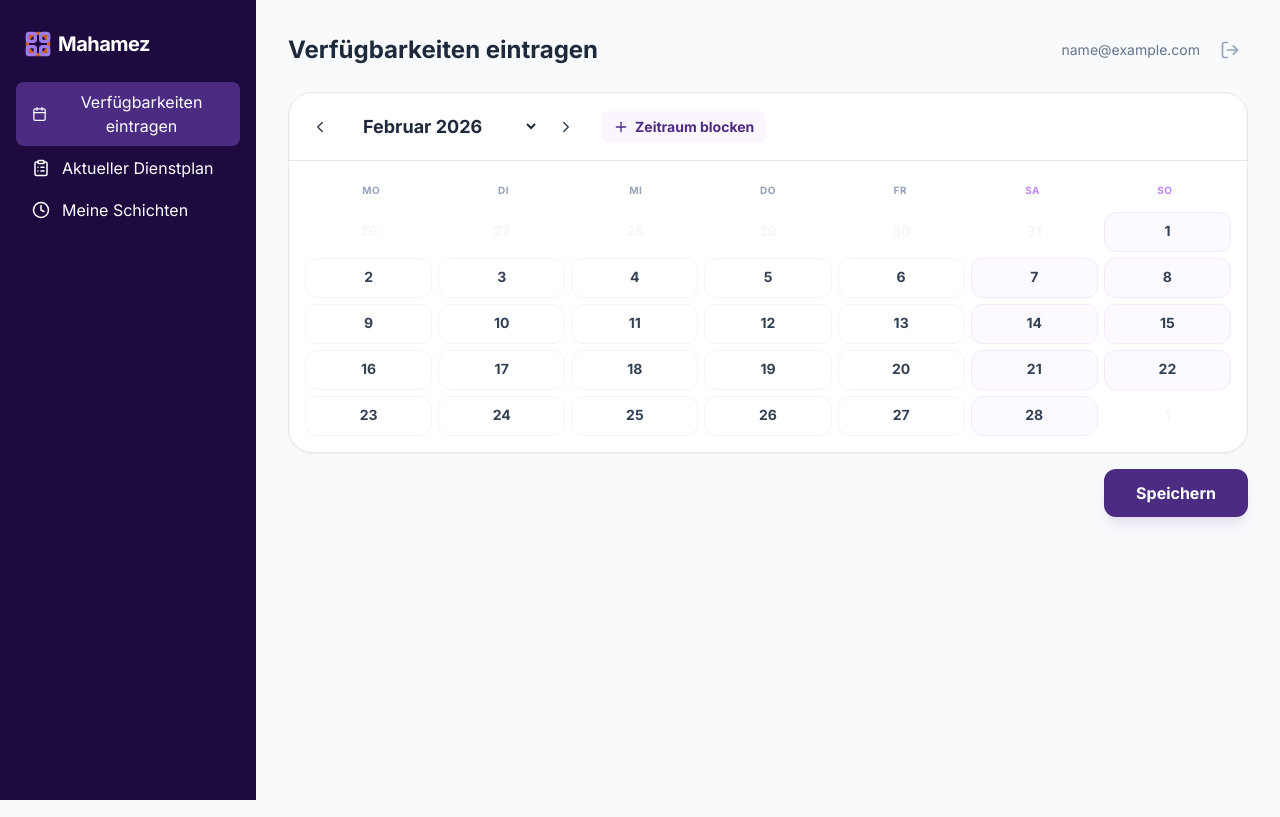
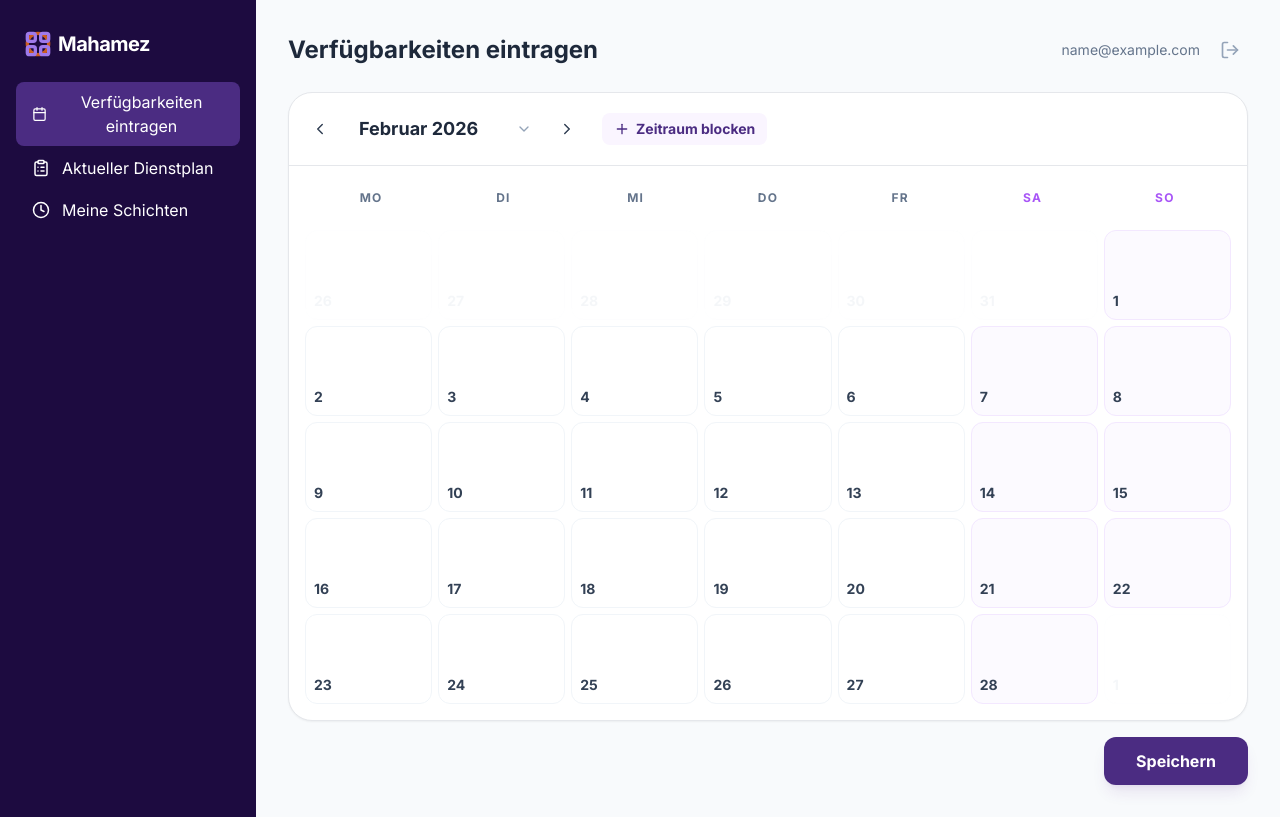
Before and after one commit to ilyasbuss/Mahamez, a React (Vite) app: page /availability in a window 1280 px wide. Both pictures are taken after typing "name@example.com", "Sample123" into the empty fields and a click on the button "Anmelden". Built offline with nearby package versions, Linux system fonts and the light colour scheme.

Commit message:
Redesign availability calendar and add school holidays for 2026

```diff
--- a/src/components/employee/AvailabilityCalendar.tsx
+++ b/src/components/employee/AvailabilityCalendar.tsx
@@ -3,7 +3,7 @@ import { format, startOfMonth, endOfMonth, eachDayOfInterval, addMonths, subMont
 import { de } from 'date-fns/locale';
 import { ChevronLeft, ChevronRight, Ban, Clock, X, Plus } from 'lucide-react';
 import { PartialAvailability, AvailabilityStatus } from '../../types';
-import { getHolidayStates, isHoliday, HOLIDAYS_2026 } from '../../constants/holidays';
+import { getHolidayStates, isHoliday, HOLIDAYS_2026, isSchoolHoliday } from '../../constants/holidays';
 
 interface AvailabilityCalendarProps {
     currentMonth: Date;
@@ -114,9 +114,9 @@ const AvailabilityCalendar: React.FC<AvailabilityCalendarProps> = ({
         }
     };
 
-    // Generate month options for jump selector (current year +/- 1 year)
+    // Generate month options for jump selector (-2 months to +6 months)
     const monthOptions = [];
-    for (let i = -12; i <= 12; i++) {
+    for (let i = -2; i <= 6; i++) {
         const monthDate = addMonths(new Date(), i);
         monthOptions.push(monthDate);
     }
@@ -135,10 +135,11 @@ const AvailabilityCalendar: React.FC<AvailabilityCalendarProps> = ({
                         </button>
 
                         {/* Integrated Month Selector */}
+                        <div className="relative">
                             <select
                                 value={format(currentMonth, 'yyyy-MM')}
                                 onChange={(e) => onMonthJump(new Date(e.target.value + '-01'))}
-                            className="px-3 py-1.5 border-0 bg-transparent text-lg font-bold text-slate-800 hover:bg-slate-50 focus:outline-none focus:bg-slate-50 rounded-lg cursor-pointer capitalize"
+                                className="pl-3 pr-10 py-1.5 border-0 bg-transparent text-lg font-bold text-slate-800 hover:bg-slate-50 focus:outline-none focus:bg-slate-50 rounded-lg cursor-pointer capitalize appearance-none"
                             >
                                 {monthOptions.map((month) => (
                                     <option key={format(month, 'yyyy-MM')} value={format(month, 'yyyy-MM')}>
@@ -146,6 +147,10 @@ const AvailabilityCalendar: React.FC<AvailabilityCalendarProps> = ({
                                     </option>
                                 ))}
                             </select>
+                            <div className="absolute right-2 top-1/2 -translate-y-1/2 pointer-events-none text-slate-400">
+                                <ChevronRight size={16} className="rotate-90" />
+                            </div>
+                        </div>
 
                         <button
                             onClick={() => onMonthChange(addMonths(currentMonth, 1))}
@@ -168,9 +173,9 @@ const AvailabilityCalendar: React.FC<AvailabilityCalendarProps> = ({
 
                 {/* Calendar Grid */}
                 <div className="p-4">
-                    <div className="grid grid-cols-7 mb-2">
+                    <div className="grid grid-cols-7 mb-4">
                         {['Mo', 'Di', 'Mi', 'Do', 'Fr', 'Sa', 'So'].map((day, idx) => (
-                            <div key={day} className={`text-center text-[10px] font-bold uppercase tracking-wider py-1.5 ${idx >= 5 ? 'text-purple-400' : 'text-slate-400'}`}>
+                            <div key={day} className={`text-center text-xs font-bold uppercase tracking-widest py-2 ${idx >= 5 ? 'text-purple-500' : 'text-slate-500'}`}>
                                 {day}
                             </div>
                         ))}
@@ -187,18 +192,24 @@ const AvailabilityCalendar: React.FC<AvailabilityCalendarProps> = ({
                             const rpHoliday = isHoliday(dateStr, 'RP');
                             const holidayData = bwHoliday || rpHoliday;
 
+                            const isBwSchool = isSchoolHoliday(dateStr, 'BW');
+                            const isRpSchool = isSchoolHoliday(dateStr, 'RP');
+                            const isSchool = isBwSchool || isRpSchool;
+
                             return (
                                 <button
                                     key={dateStr}
                                     onClick={() => isCurrentMonth && handleDayClick(day)}
                                     disabled={!isCurrentMonth}
                                     className={`
-                    relative rounded-xl flex flex-col items-center justify-center border transition-all duration-200 py-2 px-1
+                    relative rounded-xl flex flex-col items-center border transition-all duration-200 py-4 px-2 min-h-[90px]
                     ${!isCurrentMonth ? 'opacity-20 cursor-not-allowed bg-slate-50/30 border-slate-50' : ''}
                     ${isCurrentMonth && holidayData
                                             ? 'bg-gradient-to-br from-orange-50 to-orange-100 border-orange-300 shadow-sm'
                                             : isCurrentMonth && isUnavailable
                                                 ? 'bg-red-50 border-red-200 text-red-600'
+                                                : isCurrentMonth && isSchool
+                                                    ? 'bg-orange-50/40 border-orange-100'
                                                     : isCurrentMonth && isWknd
                                                         ? 'bg-purple-50/50 border-purple-100'
                                                         : isCurrentMonth
@@ -207,40 +218,42 @@ const AvailabilityCalendar: React.FC<AvailabilityCalendarProps> = ({
                                         }
                   `}
                                 >
-                                    <span className={`text-sm font-bold mb-0.5 ${!isCurrentMonth ? 'text-slate-300' : holidayData ? 'text-orange-700' : isUnavailable ? 'text-red-600' : 'text-slate-700'}`}>
-                                        {format(day, 'd')}
-                                    </span>
-
-                                    {/* Holiday Name */}
+                                    {/* Holiday Name at Top */}
                                     {holidayData && isCurrentMonth && (
-                                        <span className="text-[8px] font-medium text-orange-600 text-center leading-tight px-0.5 mb-1">
-                                            {holidayData.name.split(' ').map(word => word.substring(0, 4)).join(' ')}
+                                        <span className="text-[9px] font-bold text-orange-700 text-center leading-normal px-1 mb-auto w-full line-clamp-2">
+                                            {holidayData.name}
                                         </span>
                                     )}
 
+                                    {/* Availability Status in Middle */}
                                     {isUnavailable && avail && (
-                                        <div className="flex flex-col items-center">
-                                            {avail.status === 'unavailable_full' && <Ban size={12} className="opacity-50" />}
+                                        <div className={`flex flex-col items-center ${holidayData ? '' : 'mt-auto'}`}>
+                                            {avail.status === 'unavailable_full' && <Ban size={16} className="opacity-50" />}
                                             {(avail.status === 'unavailable_from' || avail.status === 'unavailable_until') && (
-                                                <Clock size={10} className="opacity-50" />
+                                                <Clock size={14} className="opacity-50" />
                                             )}
                                             {avail.time && (
-                                                <span className="text-[8px] font-medium mt-0.5">{avail.time}</span>
+                                                <span className="text-[10px] font-bold mt-1">{avail.time}</span>
                                             )}
                                         </div>
                                     )}
 
-                                    {/* Holiday State Badges */}
-                                    {(bwHoliday || rpHoliday) && isCurrentMonth && (
-                                        <div className="absolute top-0.5 right-0.5">
+                                    {/* Day Number Bottom Left */}
+                                    <span className={`absolute bottom-2 left-2 text-sm font-black ${!isCurrentMonth ? 'text-slate-300' : holidayData ? 'text-orange-700' : isUnavailable ? 'text-red-600' : 'text-slate-700'}`}>
+                                        {format(day, 'd')}
+                                    </span>
+
+                                    {/* State Badges Top Right */}
+                                    {(bwHoliday || rpHoliday || isBwSchool || isRpSchool) && isCurrentMonth && (
+                                        <div className="absolute top-1.5 right-1.5">
                                             <div className="flex gap-0.5">
-                                                {bwHoliday && (
-                                                    <span className="text-[7px] font-bold bg-orange-500 text-white px-1 py-0.5 rounded shadow-sm">
+                                                {(bwHoliday || isBwSchool) && (
+                                                    <span className={`text-[7px] font-bold text-white px-1 py-0.5 rounded shadow-sm ${bwHoliday ? 'bg-orange-500' : 'bg-orange-300'}`}>
                                                         BW
                                                     </span>
                                                 )}
-                                                {rpHoliday && (
-                                                    <span className="text-[7px] font-bold bg-blue-500 text-white px-1 py-0.5 rounded shadow-sm">
+                                                {(rpHoliday || isRpSchool) && (
+                                                    <span className={`text-[7px] font-bold text-white px-1 py-0.5 rounded shadow-sm ${rpHoliday ? 'bg-blue-500' : 'bg-blue-300'}`}>
                                                         RP
                                                     </span>
                                                 )}
@@ -415,6 +428,7 @@ const AvailabilityCalendar: React.FC<AvailabilityCalendarProps> = ({
                             </div>
 
                             {/* Last Day Options */}
+                            <div className="space-y-4">
                                 <div>
                                     <label className="block text-[10px] font-bold text-slate-400 uppercase tracking-widest mb-2">
                                         Letzter Tag
@@ -465,6 +479,7 @@ const AvailabilityCalendar: React.FC<AvailabilityCalendarProps> = ({
                                         </label>
                                     </div>
                                 </div>
+                            </div>
 
                             {/* Action Buttons */}
                             <div className="flex gap-3 pt-4 border-t">
--- a/src/constants/holidays.ts
+++ b/src/constants/holidays.ts
@@ -27,12 +27,42 @@ export const HOLIDAYS_2026: Holiday[] = [
     { date: '2026-11-01', name: 'Allerheiligen', states: ['BW', 'RP'] },
 ];
 
+export interface SchoolHoliday {
+    start: string;
+    end: string;
+    name: string;
+    state: 'BW' | 'RP';
+}
+
+export const SCHOOL_HOLIDAYS_2026: SchoolHoliday[] = [
+    // Baden-Württemberg
+    { start: '2026-03-30', end: '2026-04-11', name: 'Osterferien', state: 'BW' },
+    { start: '2026-05-26', end: '2026-06-05', name: 'Pfingstferien', state: 'BW' },
+    { start: '2026-07-30', end: '2026-09-12', name: 'Sommerferien', state: 'BW' },
+    { start: '2026-10-26', end: '2026-10-31', name: 'Herbstferien', state: 'BW' },
+    { start: '2026-12-23', end: '2026-12-31', name: 'Weihnachtsferien', state: 'BW' }, // Ends 2027, but capping here
+
+    // Rheinland-Pfalz
+    { start: '2026-03-30', end: '2026-04-10', name: 'Osterferien', state: 'RP' },
+    { start: '2026-06-29', end: '2026-08-07', name: 'Sommerferien', state: 'RP' },
+    { start: '2026-10-05', end: '2026-10-16', name: 'Herbstferien', state: 'RP' },
+    { start: '2026-12-23', end: '2026-12-31', name: 'Weihnachtsferien', state: 'RP' }, // Ends 2027
+];
+
 // Helper function to check if a date is a holiday in a specific state
 export const isHoliday = (date: string, state: 'BW' | 'RP'): Holiday | null => {
     const holiday = HOLIDAYS_2026.find(
         h => h.date === date && (h.states.includes(state) || h.states.includes('ALL'))
     );
     return holiday || null;
+};
+
+// Helper function for school holidays
+export const isSchoolHoliday = (date: string, state: 'BW' | 'RP'): boolean => {
+    return SCHOOL_HOLIDAYS_2026.some(sh => {
+        if (sh.state !== state) return false;
+        return date >= sh.start && date <= sh.end;
+    });
 };
 
 // Get holiday display text for a date (e.g., "BW, RP" or "BW")
```
Lines whose indentation alone changed are shown as unchanged.
